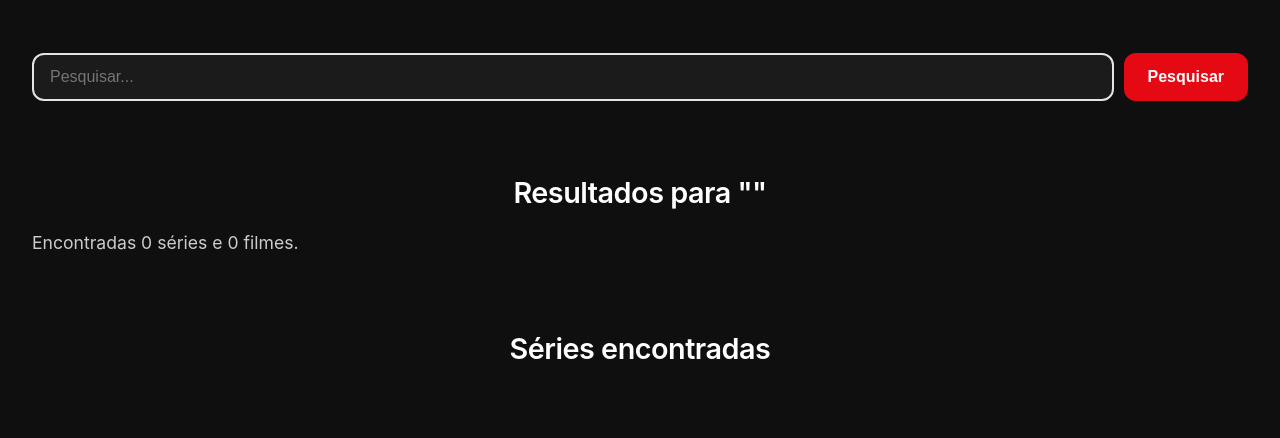
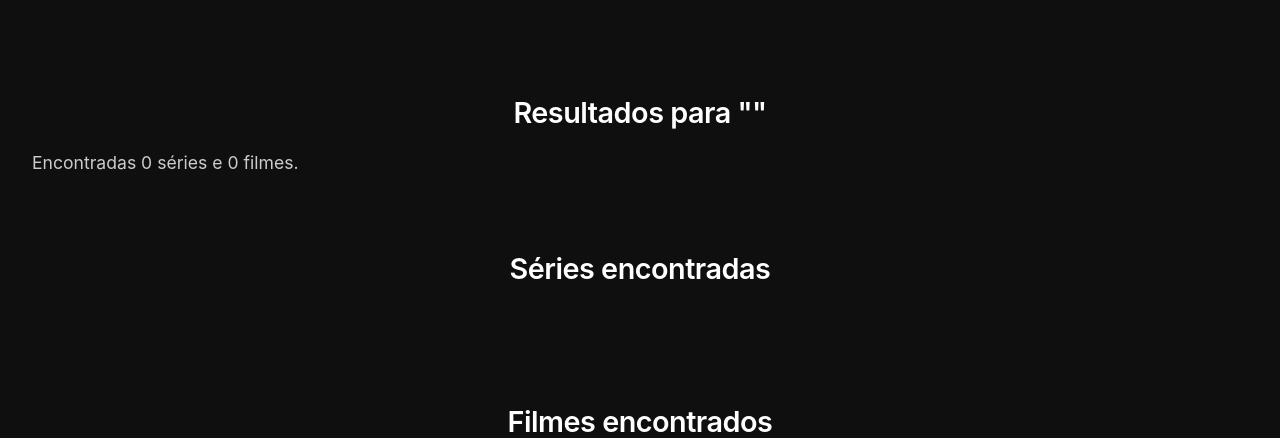
Before and after one commit to luckasemailelo-design/empirecine, a Flask app: page /busca in a window 1280 px wide. Shown: the part 75-513 px from the top of the page. Run offline with Flask 3, Linux system fonts and the light colour scheme; data that the repository does not hold is empty.

Commit message:
resultado html

```diff
--- a/templates/resultados.html
+++ b/templates/resultados.html
@@ -1,11 +1,6 @@
 {% extends "base.html" %}
 {% block title %}Resultados da busca{% endblock %}
 {% block content %}
-
-<div class="search-container">
-    <input type="text" id="search-input" class="search-input" placeholder="Pesquisar..." value="{{ termo }}">
-    <button id="search-btn" class="search-btn">Pesquisar</button>
-</div>
 
 <h1 class="section-title">Resultados para "{{ termo }}"</h1>
 
```
